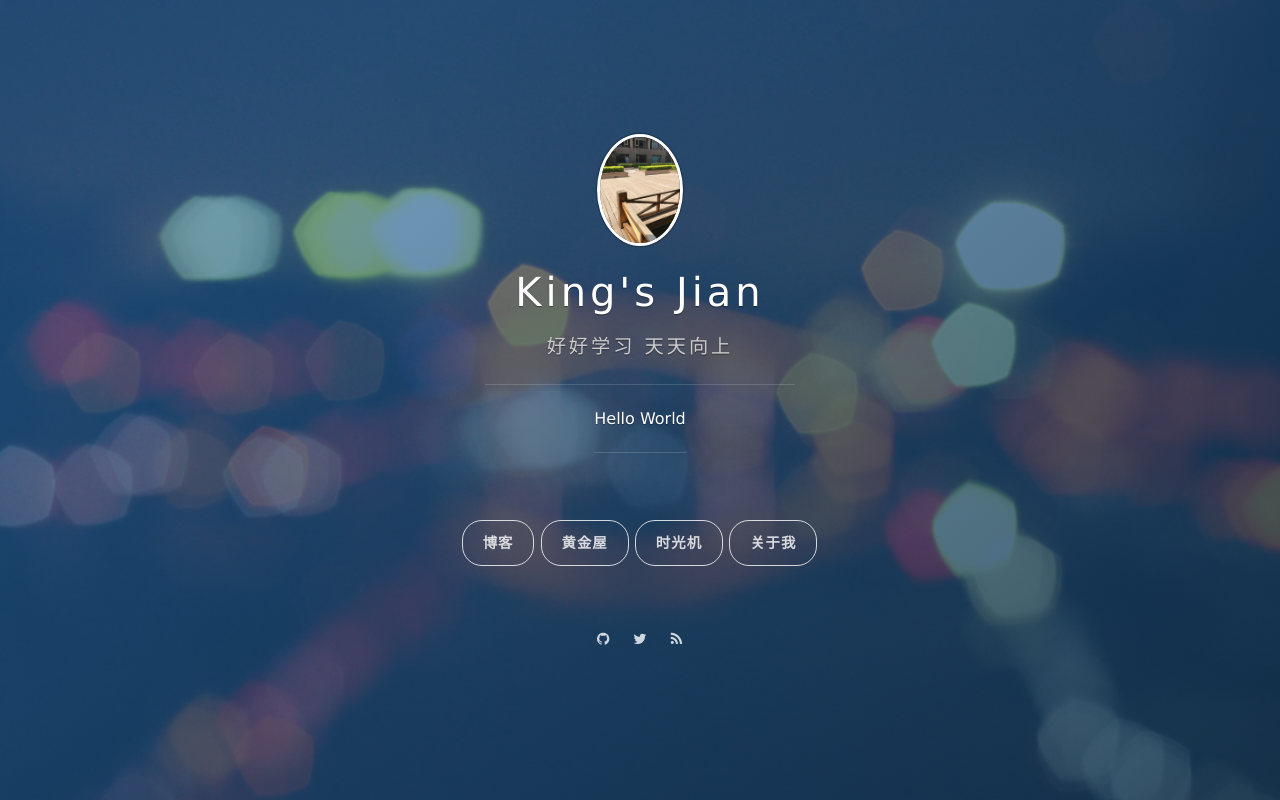
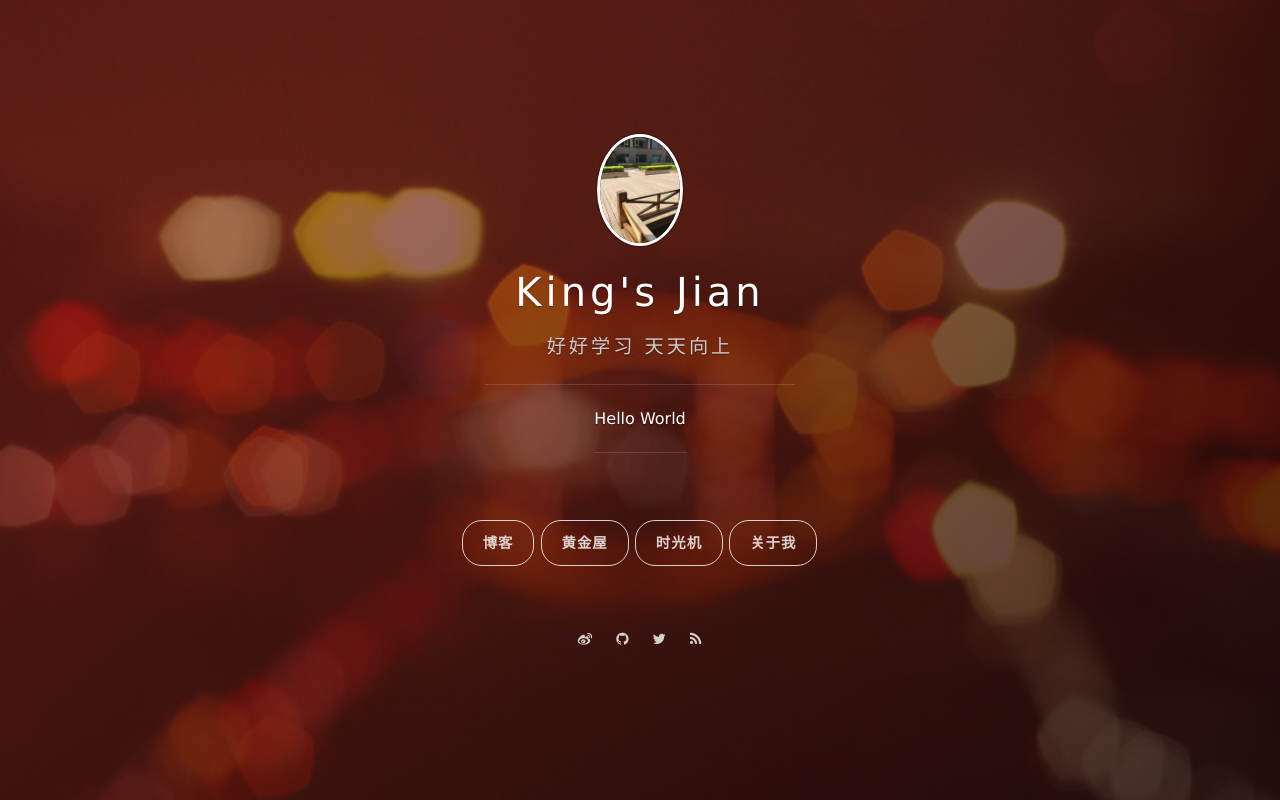
Before and after one commit to itclimb/itclimb.github.io, a plain HTML site: page index.html in a window 1280 px wide. Drawn offline with nearby package versions, Linux system fonts and the light colour scheme; some packages are replaced by stand-ins of ours; a script that the page names is missing.

Commit message:
Site updated: 2017-07-07 10:37:31

```diff
--- a/index.html
+++ b/index.html
@@ -86,11 +86,18 @@
 
   <!-- Weibo-->
 
+  <li class="navigation__item">
+    <a href="http://weibo.com/3239617582/profile?topnav=1&amp;wvr=6" title="我的微博" target="_blank">
+      <i class='social fa fa-weibo'></i>
+      <span class="label">Weibo</span>
+    </a>
+  </li>
+
 
   <!-- Github -->
 
   <li class="navigation__item">
-    <a href="https://github.com/monniya" title="查看我的GitHub主页" target="_blank">
+    <a href="https://github.com/itclimb/itclimb.github.io" title="查看我的GitHub主页" target="_blank">
       <i class='social fa fa-github'></i>
       <span class="label">Github</span>
     </a>
@@ -136,7 +143,7 @@
 
     </div>
 
-    <div class="panel-cover--overlay cover-blue"></div>
+    <div class="panel-cover--overlay cover-red"></div>
   </div>
 </header>
 
```
Also changed, not shown: 2017/07/04/hello-world/index.html (+9 -2 lines), archives/2017/07/index.html (+9 -2 lines), archives/2017/index.html (+9 -2 lines), archives/index.html (+9 -2 lines).
